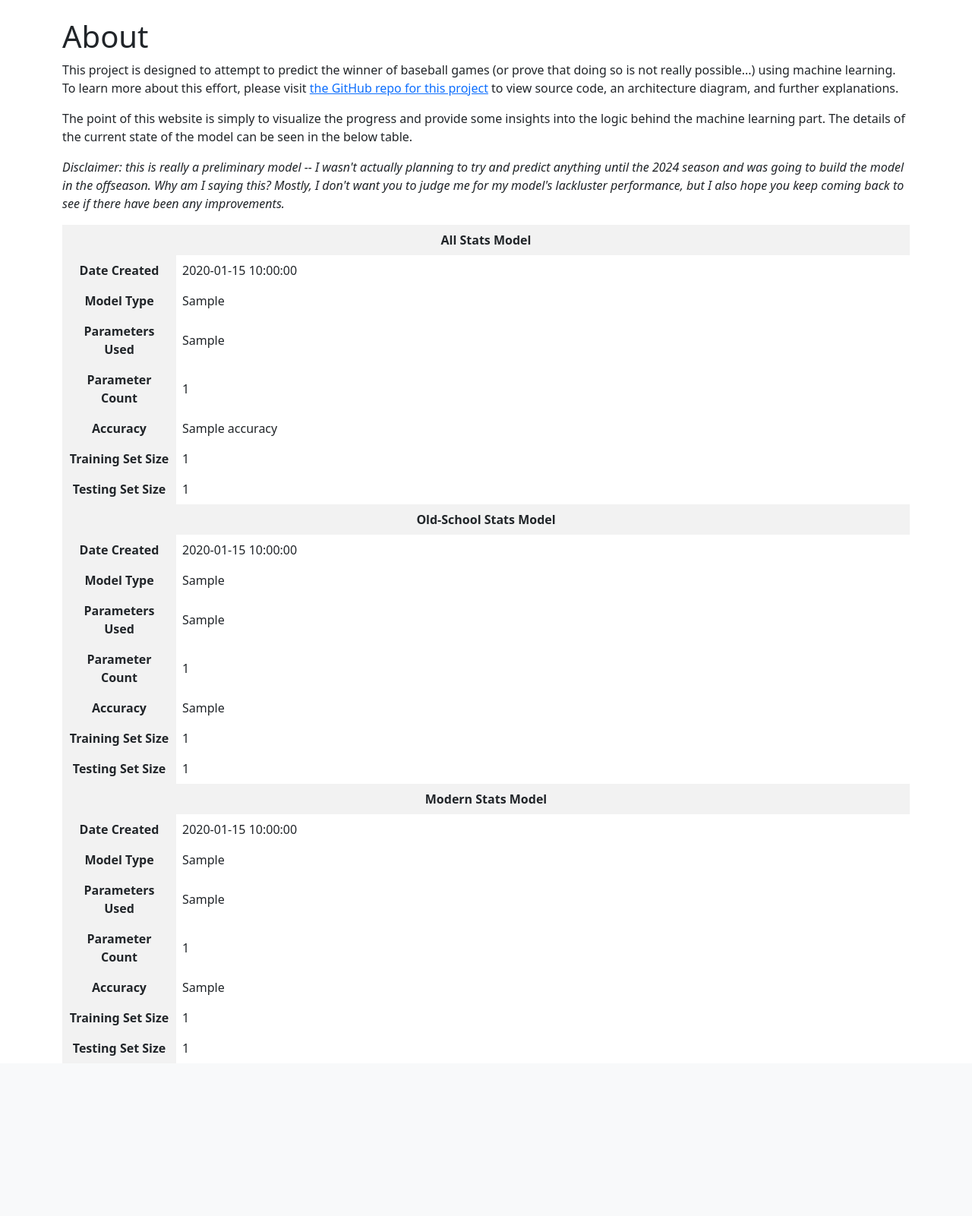
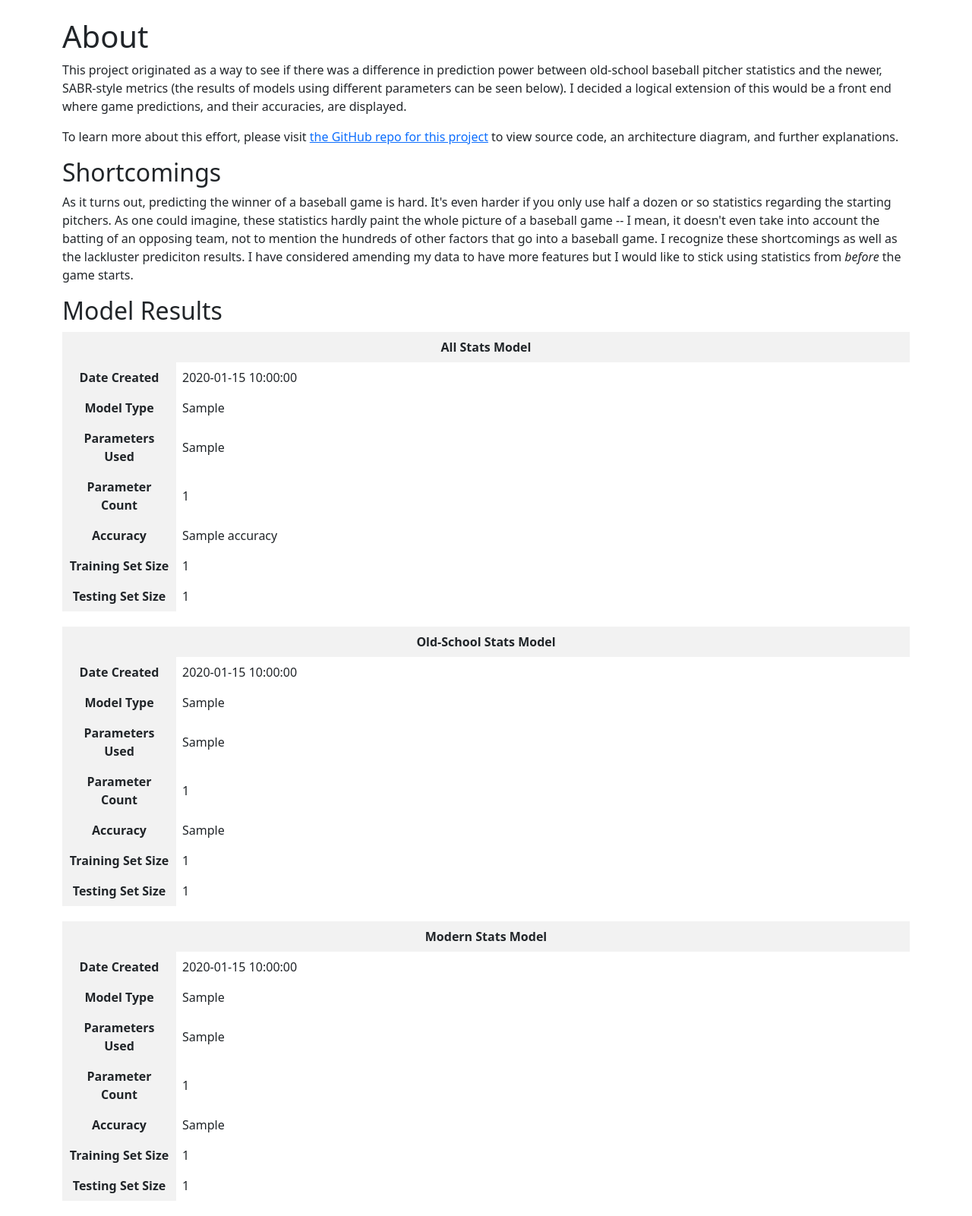
Before and after one commit to straslerj/mlb-win-predictor-front-end, a Flask app: template templates/about.html in a window 1280 px wide. Shown: the part 56-1657 px from the top of the page at 76% size. Before the commit the page ends 1446 px from the top, so only its background shows below. Run offline with Flask 3, Linux system fonts and the light colour scheme; the template is opened without the code that fills it: most values are stand-ins (such as "Sample title", 1, 10 or a date in 2020); parts of the project's set-up code (start-up, migrations or seed data) failed here and were passed over; some libraries are stand-ins or nearby versions.

Commit message:
Updates the About page

```diff
--- a/templates/about.html
+++ b/templates/about.html
@@ -40,20 +40,31 @@
 
     <div class="container mt-4">
         <h1>About</h1>
-        <p>This project is designed to attempt to predict the winner of baseball games (or prove that doing so is not
-            really possible...) using machine learning. To learn more about this effort, please visit
+        <p>This project originated as a way to see if there was a difference in prediction power between old-school
+            baseball pitcher statistics and the newer, SABR-style metrics (the results of models using different
+            parameters can be seen below). I decided a logical extension of this would
+            be a front end where game predictions, and their accuracies, are displayed. </p>
+        <p>To learn more about this effort, please visit
             <a href="https://github.com/straslerj/mlb-win-predictor" target=" _blank">the GitHub repo for this
                 project</a> to view source code, an architecture diagram, and further explanations.
         </p>
-        <p>The point of this website is simply to visualize the progress and provide some insights into the logic behind
-            the machine learning part. The details of the current state of the model can be seen in the below table.</p>
-        <p><i>Disclaimer: this is really a preliminary model -- I wasn't actually planning to try and predict anything
-                until the 2024 season and was going to build the model in the offseason. Why am I saying this? Mostly, I
-                don't want you to judge me for my model's lackluster performance, but I also hope you keep coming back
-                to see if there have been any improvements.</i></p>
-        <table style="width: 100%; text-align: center;">
-            <tr>
-                <th colspan="2">All Stats Model</th>
+        <h2>Shortcomings</h2>
+        <p>As it turns out, predicting the winner of a baseball game is hard. It's even harder if you only use half a
+            dozen or so statistics regarding the starting pitchers. As one could imagine, these statistics hardly paint
+            the whole picture of a baseball game -- I mean, it doesn't even take into account the batting of an opposing
+            team, not to mention the hundreds of other factors that go into a baseball game. I recognize these
+            shortcomings as well as the lackluster prediciton results. I have considered amending my data to have more
+            features but I would like to stick using statistics from <em>before</em> the game starts. </p>
+        <style>
+            .stats-table {
+                width: 100%;
+                text-align: center;
+                margin-bottom: 20px;
+            }
+        </style>
+        <h2>Model Results</h2>
+        <table class="stats-table">
+            <th colspan="2">All Stats Model</th>
             </tr>
             <tr>
                 <th>Date Created</th>
@@ -85,7 +96,7 @@
             </tr>
         </table>
 
-        <table style="width: 100%; text-align: center;">
+        <table class="stats-table">
             <tr>
                 <th colspan="2">Old-School Stats Model</th>
             </tr>
@@ -120,7 +131,7 @@
         </table>
 
 
-        <table style="width: 100%; text-align: center;">
+        <table class="stats-table">
             <tr>
                 <th colspan="2">Modern Stats Model</th>
             </tr>
```
